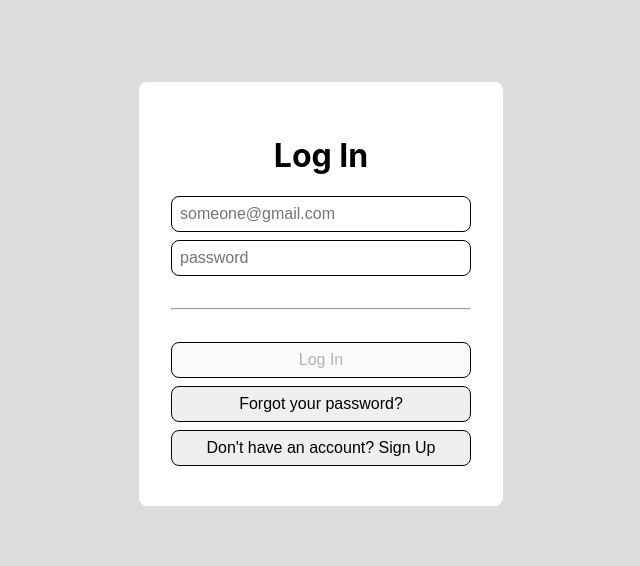
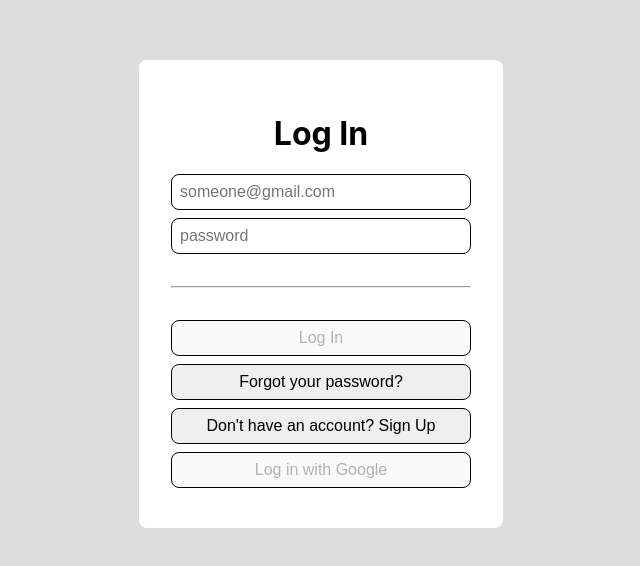
Before and after one commit to orenkole/linked-in-react-authentication, a React (Create React App) app in the folder front-end/: page /login in a window 1280 px wide. Shown: the part 106-672 px from the top of the page, without its empty margins (319-959 px from the left). Built offline with nearby package versions, Linux system fonts and the light colour scheme; no server answers.

Commit message:
Creating a "Sign in with Google" button

```diff
--- a/front-end/src/pages/LoginPage.js
+++ b/front-end/src/pages/LoginPage.js
@@ -1,4 +1,4 @@
-import {useState} from "react";
+import {useState, useEffect} from "react";
 import {useHistory} from "react-router-dom";
 import axios from "axios";
 import {useToken} from "../auth/useToken";
@@ -8,7 +8,23 @@ export const LogInPage = () => {
 	const [errorMessage, setErrorMessage] = useState('');
 	const [emailValue, setEmailValue] = useState('');
 	const [passwordValue, setPasswordValue] = useState('')
+	const [googleOauthUrl, setGoogleOauthUrl] = useState('');
+
 	const history = useHistory();
+
+	useEffect(() => {
+		const loadOuathUrl = async () => {
+			try {
+				const response = await axios.get('/auth/google/url')
+				const {url} = response.data;
+				setGoogleOauthUrl(url)
+			} catch (err) {
+				console.log(err);
+			}
+		}
+
+		loadOuathUrl();
+	}, [])
 
 	const onLoginClicked = async () => {
 		const response = await axios.post("/api/login", {
@@ -45,6 +61,12 @@ export const LogInPage = () => {
 			<button
 				onClick={() => history.push("/signup")}
 			>Don't have an account? Sign Up</button>
+			<button
+				disabled={!googleOauthUrl}
+				onClick={() => {window.location.href = googleOauthUrl}}
+			>
+				Log in with Google
+			</button>
 		</div>
 	)
 }
```
